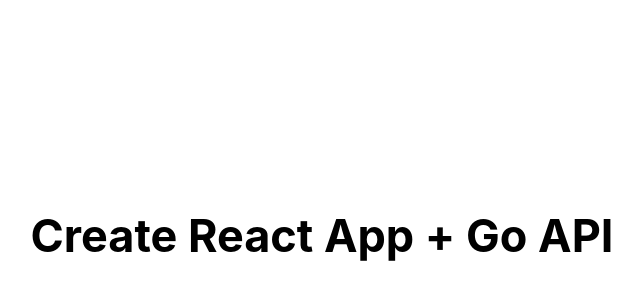
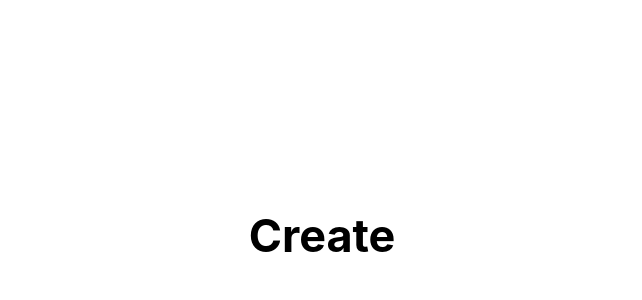
Before and after one commit to wlongmireBloomTech/vercel-react-project, a React (Create React App) app: page / in a window 1280 px wide. Shown: the part 164-464 px from the top of the page, without its empty margins (318-960 px from the left). Built offline with nearby package versions, Linux system fonts and the light colour scheme.

Commit message:
adds to copy

```diff
--- a/src/App.js
+++ b/src/App.js
@@ -4,7 +4,7 @@ import './App.css';
 function App() {
   return (
     <main>
-      <h1>Create React App + Go API</h1>
+      <h1>Create</h1>
     </main>
   );
 }
```
Also changed, not shown: 1 other file (tests, documents, lock files or other folders).
